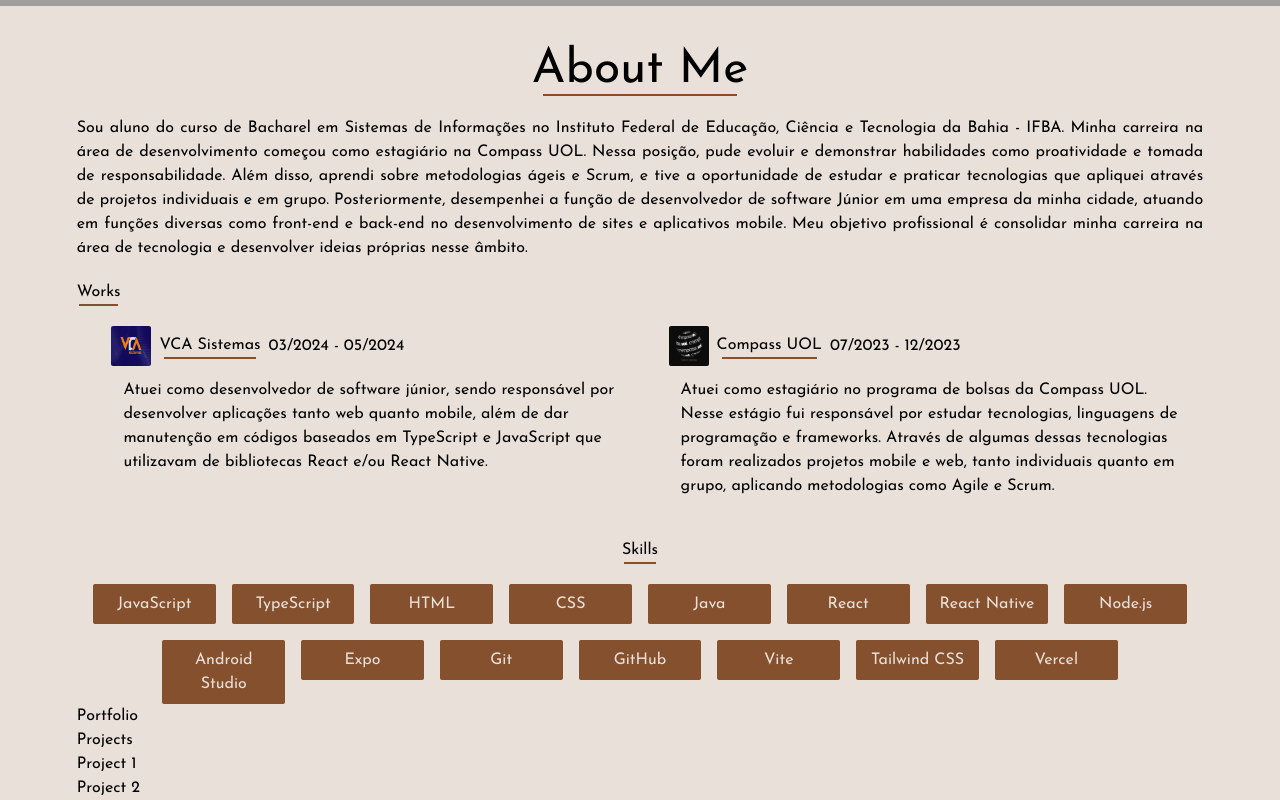
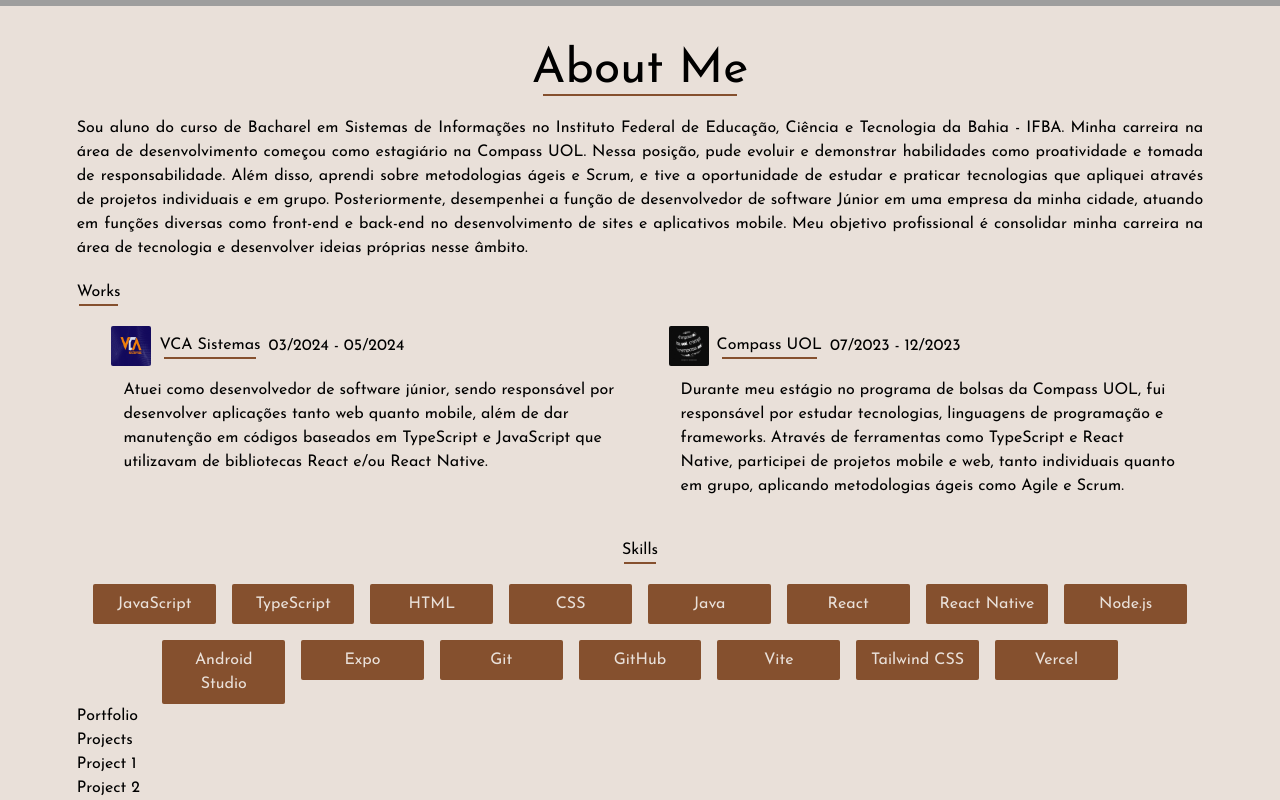
Before and after one commit to gui18br/portfolio, a React (Vite) app: page / in a window 1280 px wide. Shown: the part 954-1754 px from the top of the page. Built offline with nearby package versions, Linux system fonts and the light colour scheme; grey boxes are pictures that could not be loaded.

Commit message:
chore: change some string

```diff
--- a/src/components/works/Works.tsx
+++ b/src/components/works/Works.tsx
@@ -20,7 +20,7 @@ export const Works = () => {
       title: "Compass UOL",
       date: "07/2023 - 12/2023",
       description:
-        "Atuei como estagiário no programa de bolsas da Compass UOL. Nesse estágio fui responsável por estudar tecnologias, linguagens de programação e frameworks. Através de algumas dessas tecnologias foram realizados projetos mobile e web, tanto individuais quanto em grupo, aplicando metodologias como Agile e Scrum.",
+        "Durante meu estágio no programa de bolsas da Compass UOL, fui responsável por estudar tecnologias, linguagens de programação e frameworks. Através de ferramentas como TypeScript e React Native, participei de projetos mobile e web, tanto individuais quanto em grupo, aplicando metodologias ágeis como Agile e Scrum.",
     },
   ];
 
```
